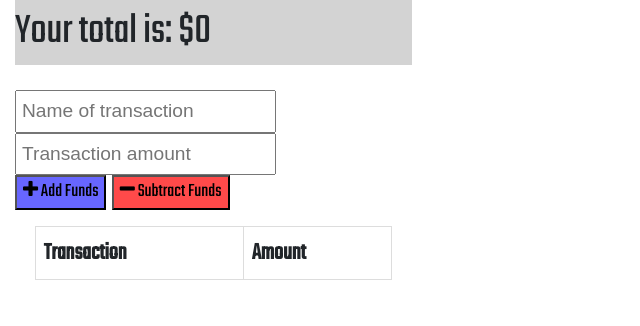
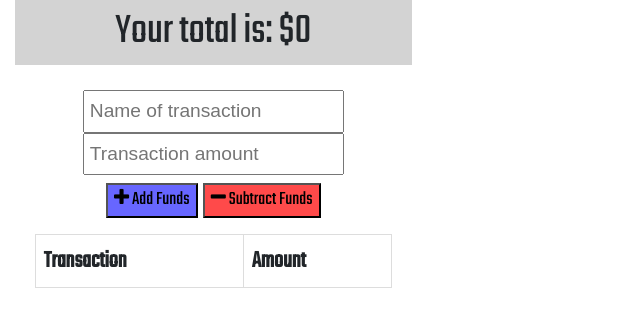
Before and after one commit to svivoli/Budget-Tracker, a website: page public/index.html in a window 1280 px wide. Shown: the whole page, without its empty margins (0-640 px from the left). Drawn offline with nearby package versions, Linux system fonts and the light colour scheme; no server answers.

Commit message:
centering and spacing on buttons and total

```diff
--- a/public/index.html
+++ b/public/index.html
@@ -19,7 +19,7 @@
 <body>
   <div class="container-fluid">
     <div class="row">
-      <div class="left col-md-4">
+      <div class="left col-lg-4">
     <div class="total">
       <div class="total">Your total is: $<span id="total">0</span></div>
     </div>
@@ -46,7 +46,7 @@
     </div>
   </div>
 
-  <div class="right col-md-8">
+  <div class="right col-lg-8">
     <canvas id="myChart"></canvas>
   </div>
 </div>
--- a/public/styles.css
+++ b/public/styles.css
@@ -34,6 +34,7 @@ td, th {
 
 .total {
   background: lightgray;
+  text-align: center;
   font-size: 150%;
 }
 
@@ -48,6 +49,11 @@ th {
 .form {
   margin-top: 25px;
   width: 100%;
+  text-align: center;
+}
+
+button {
+  margin-top: 2%;
 }
 
 #add-btn {
```
